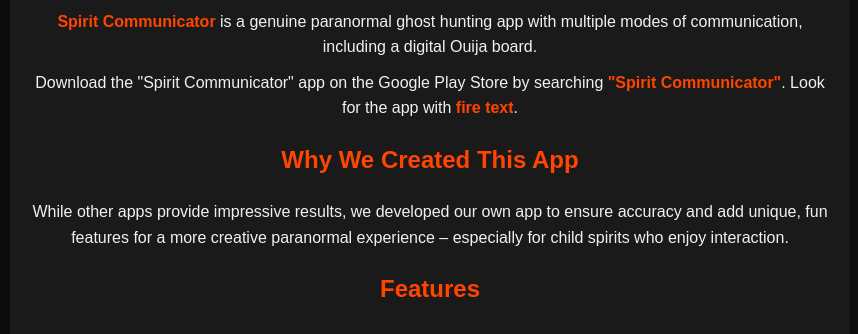
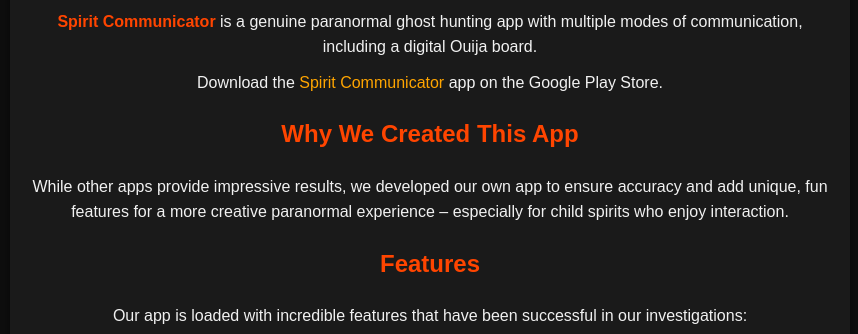
Before and after one commit to globalmultitechltd/spiritcommunicator, a plain HTML site: page index.html in a window 1280 px wide. Shown: the part 446-780 px from the top of the page, without its empty margins (210-1068 px from the left). Drawn offline with Linux system fonts and the light colour scheme.

Commit message:
Add files via upload

```diff
--- a/index.html
+++ b/index.html
@@ -65,7 +65,7 @@
     <h1>Welcome to Spirit Communicator</h1>
     <p><span class="highlight">Spirit Communicator</span> is a genuine paranormal ghost hunting app with multiple modes of communication, including a digital Ouija board.</p>
 
-    <p>Download the "Spirit Communicator" app on the Google Play Store by searching <span class="highlight">"Spirit Communicator"</span>. Look for the app with <span class="highlight">fire text</span>.</p>
+	<p>Download the <a href="https://play.google.com/store/apps/details?id=com.ghostparanormal.spiritcommunicator" target="_blank" class="download-link">Spirit Communicator</a> app on the Google Play Store. </p>
 
     <h2>Why We Created This App</h2>
     <p>While other apps provide impressive results, we developed our own app to ensure accuracy and add unique, fun features for a more creative paranormal experience – especially for child spirits who enjoy interaction.</p>
```
